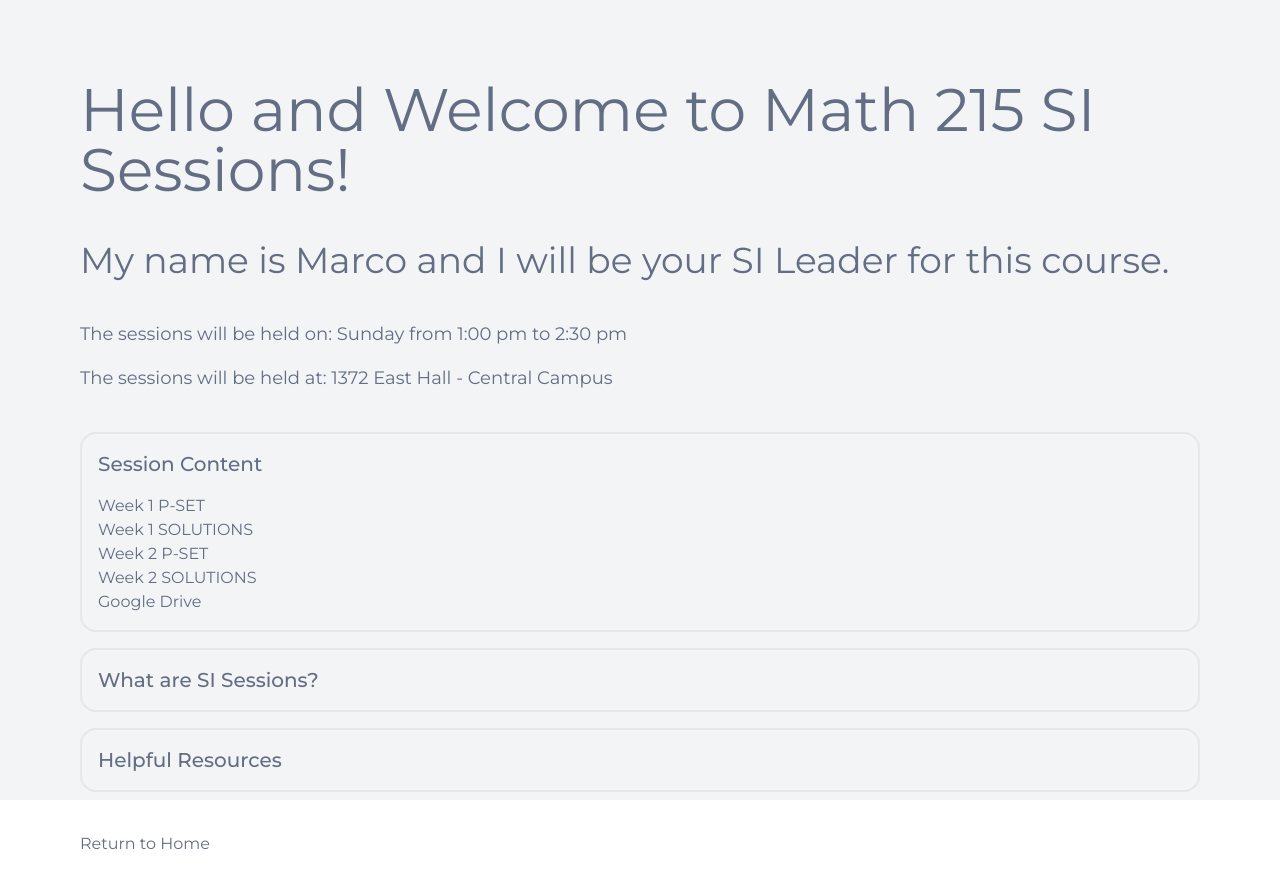
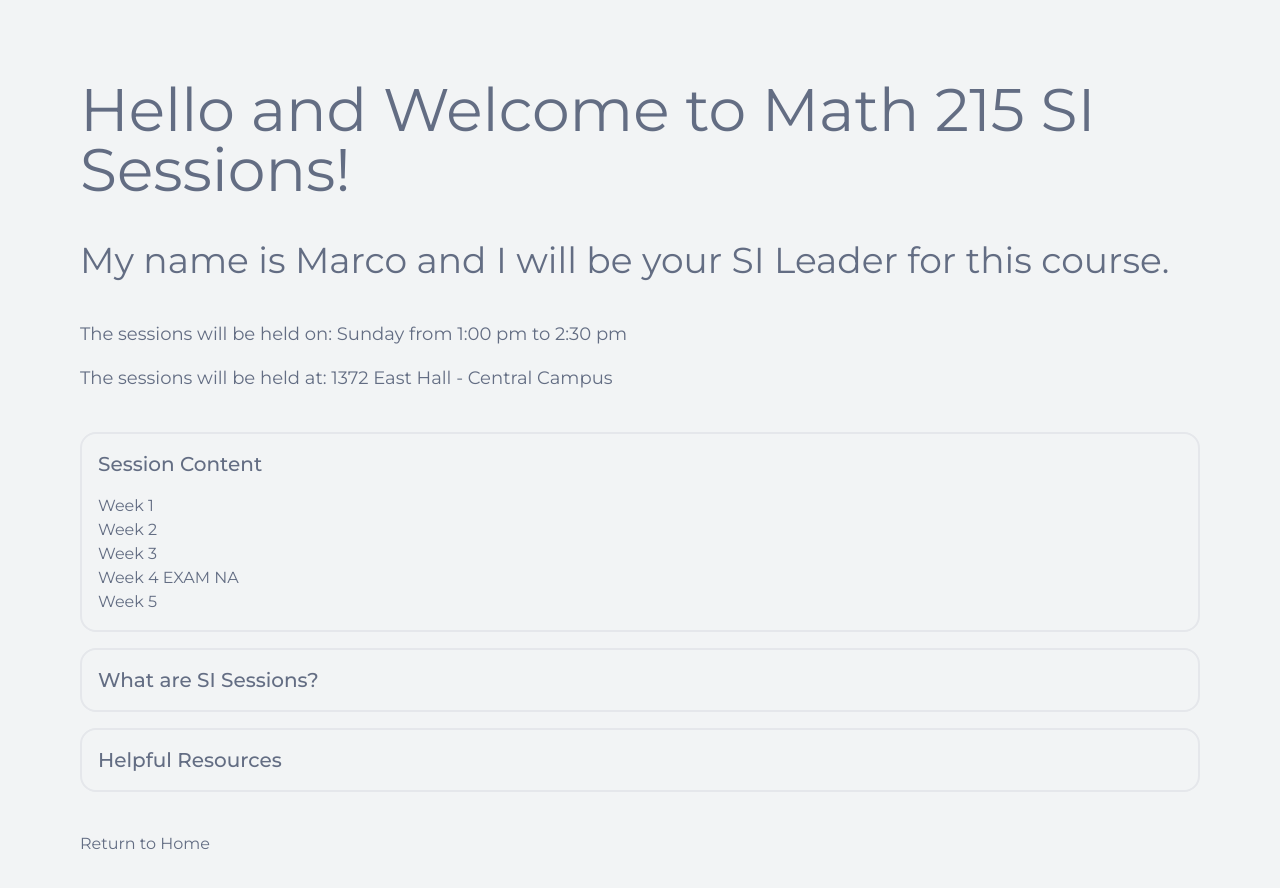
Before and after one commit to marcoboone/personalPortfolio, a Next.js app: page /si in a window 1280 px wide. Shown: the top 888 px of the page. Before the commit the page ends 856 px from the top, so only its background shows below. Built offline with nearby package versions, Linux system fonts and the light colour scheme.

Commit message:
week 5 updates

```diff
--- a/src/app/si/page.jsx
+++ b/src/app/si/page.jsx
@@ -1,28 +1,33 @@
 import React from 'react'
 import Link from 'next/link'
+import HeroCard from '../components/heroCard'
 
 const SupplementalInstruction = () => {
   return (
-    <div className='w-screen md:h-screen bg-atomwhite'>
-        <div className='h-full w-full p-4 md:p-10 lg:p-20 flex flex-col gap-8 md:gap-10'>
+    <div className='w-screen bg-atomwhite min-h-screen'>
+        <div className='w-full p-4 md:p-10 lg:p-20 flex flex-col gap-8 md:gap-10'>
             <h1 className='text-4xl md:text-6xl text-atomgreyb'>Hello and Welcome to Math 215 SI Sessions!</h1>
             <p className='text-2xl md:text-4xl text-atomgreyb'>My name is Marco and I will be your SI Leader for this course.</p>
             <div className = "flex flex-col gap-4">
             <p className='text-lg text-atomgreyb'>The sessions will be held on: Sunday from 1:00 pm to 2:30 pm</p>
             <p className='text-lg text-atomgreyb'>The sessions will be held at: 1372 East Hall - Central Campus</p>
             </div>
+
+
             <div className="flex flex-col gap-4">
             <div className="collapse bg-atomwhite text-atomgreyb border-2">
   <input type="radio" name="my-accordion-1" defaultChecked />
   <div className="collapse-title text-xl font-medium">Session Content</div>
   <div className="flex flex-col collapse-content">
-    <Link href = "https://drive.google.com/file/d/1RQVWHWlQvcOgynPZh8C-4tRGvWJiLk-Q/view?usp=drive_link" className = "hover:text-atomblack">Week 1 P-SET</Link>
-    <Link href = "https://drive.google.com/file/d/16BSWou6FRsFD6-O4T_DlhQo-SRADSn_O/view?usp=drive_link" className = "hover:text-atomblack">Week 1 SOLUTIONS</Link>
-    <Link href = "https://drive.google.com/file/d/1ZEfFbsLBlrgOs44XYlZ0nnbU-4v8EMhN/view?usp=drive_link" className = "hover:text-atomblack">Week 2 P-SET</Link>
-    <Link href = "https://drive.google.com/file/d/1L2MwQf5972eToJF5LNJL8FjQbxA8Kfxi/view?usp=sharing" className = "hover:text-atomblack">Week 2 SOLUTIONS</Link>
-    <Link href = "https://drive.google.com/drive/folders/12Pt0F6Cl5k8LezmfKdS41UT9HTURTZ5k?usp=sharing" className = "hover:text-atomblack">Google Drive</Link>
+    <Link className = "hover:text-atomblack" href = "https://drive.google.com/drive/folders/1-IXmYfHPH1a93Pv9lK_R4wvtofhdjgdV?usp=drive_link">Week 1</Link>
+    <Link className = "hover:text-atomblack" href = "https://drive.google.com/drive/folders/1TRzpVUhAfQPte8jxW-AYRA_CtjCD_Woe?usp=drive_link">Week 2</Link>
+    <Link className = "hover:text-atomblack" href = "https://drive.google.com/drive/folders/1xuCvPrqWXHE6t_krGJAoPwDVVAV20NPM?usp=drive_link">Week 3</Link>
+    <Link className = "hover:text-atomblack" href = "/si">Week 4 EXAM NA</Link>
+    <Link className = "hover:text-atomblack" href = "https://drive.google.com/drive/folders/1-FCVV6Z49X1FyQACVflDNmSSaVak-NiT?usp=drive_link">Week 5</Link>
+
   </div>
 </div>
+
 <div className="collapse bg-atomwhite text-atomgreyb border-2">
   <input type="radio" name="my-accordion-1" />
   <div className="collapse-title text-xl font-medium">What are SI Sessions?</div>
```
